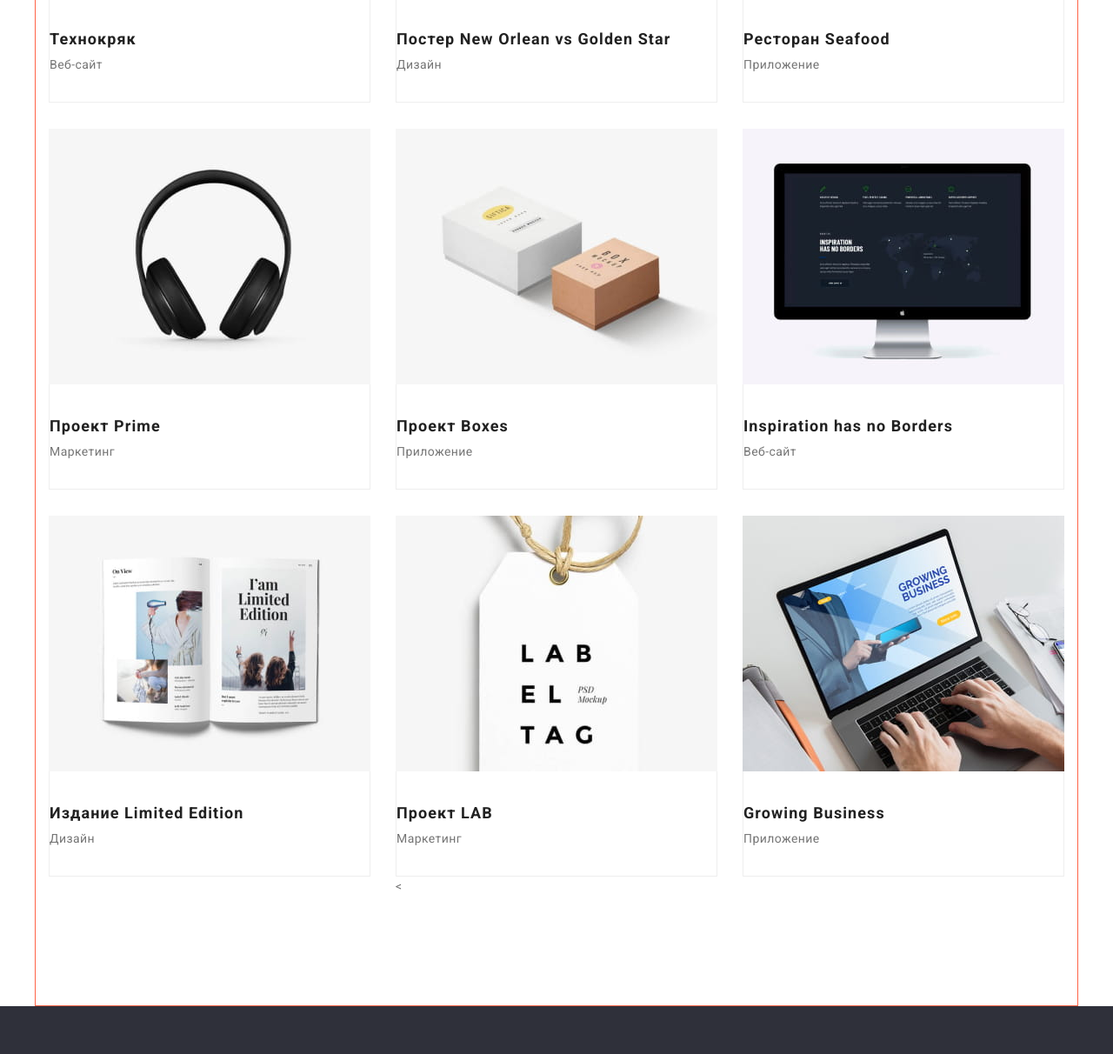
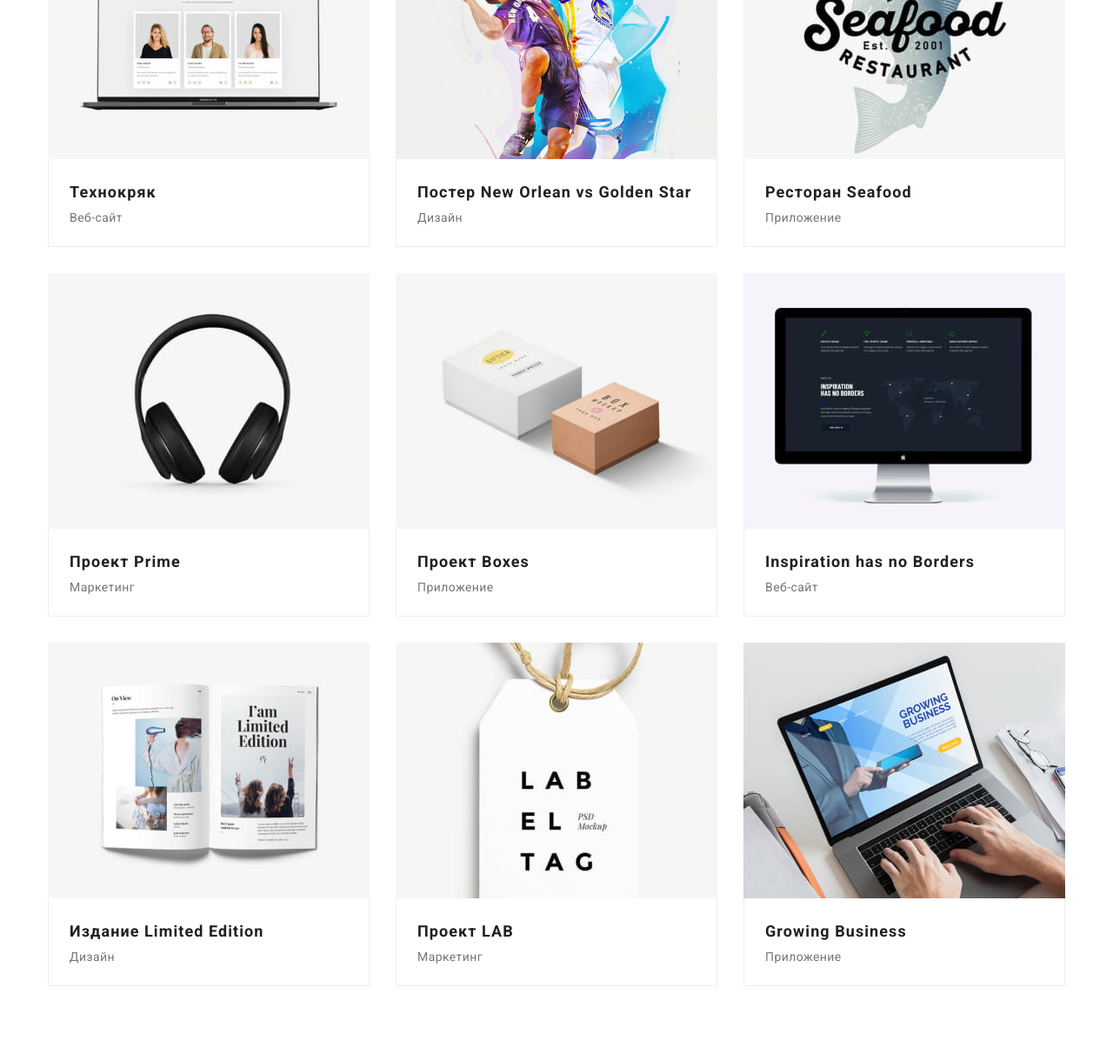
Before and after one commit to Bohdan-Makohoniuk/goit-markup-hw-03, a plain HTML site: page portfolio.html in a window 1280 px wide. Shown: the part 562-1774 px from the top of the page at 87% size. Drawn offline with nearby package versions, Linux system fonts and the light colour scheme.

Commit message:
final version

```diff
--- a/css/styles.css
+++ b/css/styles.css
@@ -74,8 +74,8 @@ button {
 }
 
 /*------------------------------------logo-----------------------------*/
-.container.header {
-  border-bottom: 1px solid;
+.header {
+  border-bottom: 1px solid#ECECEC;
 }
 .main-nav {
   display: flex;
@@ -114,6 +114,11 @@ button {
 .auth-nav {
   margin-left: auto;
 }
+.auth-nav .list {
+  padding-top: 32px;
+  padding-bottom: 32px;
+}
+
 .auth-nav .item + .item {
   margin-left: 50px;
 }
@@ -136,14 +141,10 @@ button {
   margin-bottom: 0px;
 }
 .auth-nav .list {
-  padding-top: 32px;
-  padding-bottom: 32px;
-
   font-weight: 500;
   line-height: 16px;
   letter-spacing: 0.02em;
   color: var(--primary-text-calor);
-  text-decoration: none;
 }
 .list:hover,
 .list:focus {
@@ -188,10 +189,13 @@ button {
 }
 
 /* ---------------------------------saction "особенности"------------------------ */
+.section-specifics {
+  padding-top: 94px;
+}
 .section-list {
+  display: flex;
   padding-left: 0px;
   padding-right: 0px;
-  display: flex;
 
   list-style: none;
   margin-top: 0px;
@@ -319,7 +323,7 @@ address {
 /* ---------------------------------------------------------------------- */
 /*----------------------------------PORTFOLIO-----------------------------*/
 .container {
-  border: 1px solid tomato;
+  /* border: 1px solid tomato; */
 }
 /* -------------------------------buttoin filter---------------------------- */
 .portfolio {
@@ -368,25 +372,29 @@ address {
   padding-left: 0px;
   margin-top: 0px;
   margin-bottom: 0px;
+  list-style: none;
 }
 .list-cards div {
   border-right: 1px solid#EEEEEE;
   border-bottom: 1px solid#EEEEEE;
   border-left: 1px solid#EEEEEE;
-  padding-top: 30px;
-  padding-bottom: 30px;
+  padding: 20px 24px;
 }
 .list-cards img {
   display: block;
 }
 
-.list-cards .item {
-  width: 369px;
+.list-cards .item-card {
+  width: 370px;
   margin-right: 30px;
   margin-bottom: 30px;
 }
-.list-cards .item:nth-child(3n) {
+.item-card:nth-child(3n) {
   margin-right: 0px;
+}
+
+.item-card:nth-last-child(-n + 3) {
+  margin-bottom: 0px;
 }
 
 .text-portfolio {
--- a/portfolio.html
+++ b/portfolio.html
@@ -26,10 +26,10 @@
           <a class="logo" href="./index.html"> Web<span class="logo-nav">Studio</span></a>
           <ul class="site-nav">
             <li class="item">
-              <a class="link current" href="./index.html">Студия</a>
+              <a class="link" href="./index.html">Студия</a>
             </li>
             <li class="item">
-              <a class="link" href="./portfolio.html">Портфолио</a>
+              <a class="link current" href="./portfolio.html">Портфолио</a>
             </li>
             <li class="item">
               <a class="link" href="">Контакты</a>
@@ -48,7 +48,8 @@
       </div>
     </header>
     <!--------------------------------Portfolio--------------------------->
-    <main>
+    <main class="section">
+      <section class="container">
         <h1 class="visually-hidden">Portfolio</h1>
         <!--------------------------- button filter ----------------------------->
         <div class="container portfolio">
@@ -59,10 +60,11 @@
             <li class="btn"><button class="button" type="button">Дизайн</button></li>
             <li class="btn"><button class="button" type="button">Маркетинг</button></li>
           </ul>
+        </div>
 
         <!------------------------------ list-cards -------------------------------->
         <ul class="list-cards">
-          <li class="item">
+          <li class="item-card">
             <a class="img-link">
               <img src="./images/portfolio/technocrack.jpg" alt="" width="370" height="294" />
               <div>
@@ -71,7 +73,7 @@
               </div>
             </a>
           </li>
-          <li class="item">
+          <li class="item-card">
             <a class="img-link">
               <img src="./images/portfolio/orlean-golden.jpg" alt="" width="370" height="294" />
               <div>
@@ -80,7 +82,7 @@
               </div>
             </a>
           </li>
-          <li class="item">
+          <li class="item-card">
             <a class="img-link">
               <img src="./images/portfolio/seafood.jpg" alt="" width="370" height="294" />
               <div>
@@ -89,7 +91,7 @@
               </div>
             </a>
           </li>
-          <li class="item">
+          <li class="item-card">
             <a class="img-link">
               <img src="./images/portfolio/prime.jpg" alt="" width="370" height="294" />
               <div>
@@ -98,7 +100,7 @@
               </div>
             </a>
           </li>
-          <li class="item">
+          <li class="item-card">
             <a class="img-link">
               <img src="./images/portfolio/boxes.jpg" alt="" width="370" height="294" />
               <div>
@@ -107,7 +109,7 @@
               </div>
             </a>
           </li>
-          <li class="item">
+          <li class="item-card">
             <a class="img-link">
               <img src="./images/portfolio/borders.jpg" alt="" width="370" height="294" />
               <div>
@@ -116,7 +118,7 @@
               </div>
             </a>
           </li>
-          <li class="item">
+          <li class="item-card">
             <a class="img-link">
               <img src="./images/portfolio/limited-edition.jpg" alt="" width="370" height="294" />
               <div>
@@ -125,17 +127,16 @@
               </div>
             </a>
           </li>
-          <li class="item">
+          <li class="item-card">
             <a class="img-link">
               <img src="./images/portfolio/lab.jpg" alt="" width="370" height="294" />
               <div>
                 <h2 class="title-portfolio">Проект LAB</h2>
                 <p class="text-portfolio">Маркетинг</p>
               </div>
-              <
             </a>
           </li>
-          <li class="item">
+          <li class="item-card">
             <a class="img-link">
               <img src="./images/portfolio/growing-business.jpg" alt="" width="370" height="294" />
               <div>
@@ -145,7 +146,7 @@
             </a>
           </li>
         </ul>
-      </div>
+      </section>
     </main>
     <!-----------------------------------footer--------------------------->
     <footer class="footer">
```
Also changed, not shown: index.html (+1 -1 lines). Lines whose indentation alone changed are shown as unchanged.
